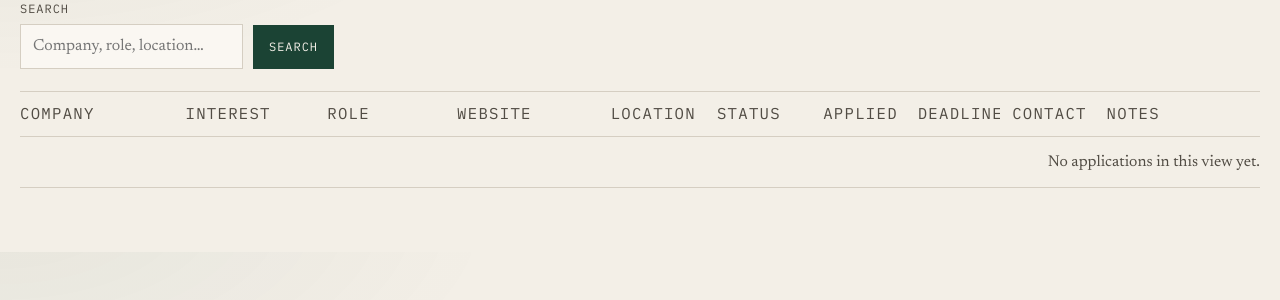
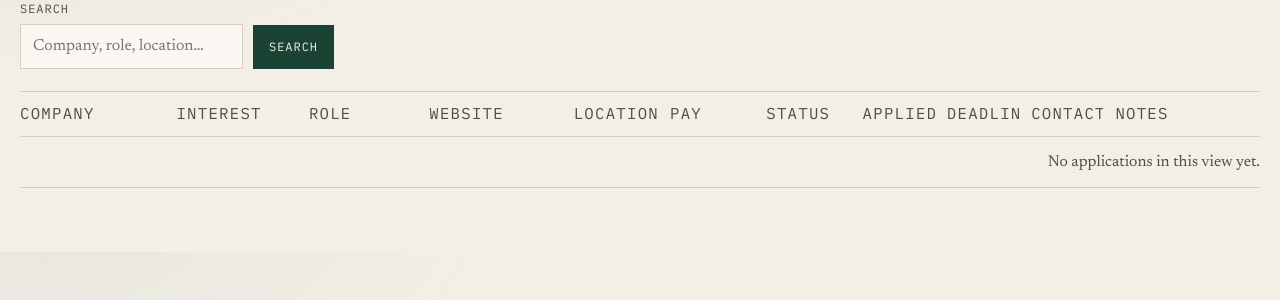
Before and after one commit to alexlindberg1/michelle-lindberg, a Flask app: template templates/board.html in a window 1280 px wide. Shown: the part 118-418 px from the top of the page. Run offline with Flask 3, Linux system fonts and the light colour scheme; the template is opened without the code that fills it, so the values that code supplies are empty.

Commit message:
Track estimated pay on each application.

```diff
--- a/server.py
+++ b/server.py
@@ -39,6 +39,7 @@ LIMITS = {
     "role": 160,
     "website": 400,
     "location": 120,
+    "pay": 80,
     "contact": 160,
     "notes": 4000,
 }
@@ -134,6 +135,7 @@ def create_app(settings=None):
             "role": (form.get("role") or "").strip()[: LIMITS["role"]],
             "website": website[: LIMITS["website"]],
             "location": (form.get("location") or "").strip()[: LIMITS["location"]],
+            "pay": (form.get("pay") or "").strip()[: LIMITS["pay"]],
             "status": status,
             "interest": interest,
             "applied_on": (form.get("applied_on") or "").strip()[:10],
@@ -151,6 +153,7 @@ def create_app(settings=None):
             "role": "",
             "website": "",
             "location": "",
+            "pay": "",
             "status": "To apply",
             "interest": 0,
             "applied_on": "",
@@ -310,6 +313,7 @@ def create_app(settings=None):
                 "role",
                 "website",
                 "location",
+                "pay",
                 "status",
                 "interest",
                 "applied_on",
@@ -386,7 +390,7 @@ def create_app(settings=None):
                     row for row in rows
                     if query in " ".join(
                         str(row.get(key, ""))
-                        for key in ("company", "role", "website", "location", "contact", "notes")
+                        for key in ("company", "role", "website", "location", "pay", "contact", "notes")
                     ).lower()
                 ]
             rows.sort(key=lambda row: row.get("updated_at", ""), reverse=True)
--- a/site/css/dashboard.css
+++ b/site/css/dashboard.css
@@ -243,15 +243,16 @@ table {
   min-width: 980px;
 }
 
-.c-company { width: 13%; }
-.c-interest { width: 12%; }
-.c-role { width: 11%; }
-.c-site { width: 13%; }
-.c-location { width: 9%; }
-.c-status { width: 9%; }
-.c-date { width: 8%; }
-.c-contact { width: 8%; }
-.c-notes { width: 8%; }
+.c-company { width: 12%; }
+.c-interest { width: 11%; }
+.c-role { width: 10%; }
+.c-site { width: 12%; }
+.c-location { width: 8%; }
+.c-pay { width: 8%; }
+.c-status { width: 8%; }
+.c-date { width: 7%; }
+.c-contact { width: 7%; }
+.c-notes { width: 7%; }
 .c-edit { width: 6%; }
 
 caption, .sr {
--- a/templates/board.html
+++ b/templates/board.html
@@ -52,6 +52,7 @@
       <col class="c-role">
       <col class="c-site">
       <col class="c-location">
+      <col class="c-pay">
       <col class="c-status">
       <col class="c-date">
       <col class="c-date">
@@ -66,6 +67,7 @@
         <th>Role</th>
         <th>Website</th>
         <th>Location</th>
+        <th>Pay</th>
         <th>Status</th>
         <th>Applied</th>
         <th>Deadline</th>
@@ -95,6 +97,7 @@
           {% endif %}
         </td>
         <td>{{ row.location }}</td>
+        <td>{{ row.pay }}</td>
         <td><span class="pill pill-{{ row.status | lower | replace(' ', '-') }}">{{ row.status }}</span></td>
         <td>{{ row.applied_on }}</td>
         <td>{{ row.deadline }}</td>
@@ -112,7 +115,7 @@
       {% endfor %}
       {% else %}
       <tr>
-        <td class="empty" colspan="11">No applications in this view yet.</td>
+        <td class="empty" colspan="12">No applications in this view yet.</td>
       </tr>
       {% endif %}
     </tbody>
--- a/templates/form.html
+++ b/templates/form.html
@@ -15,6 +15,10 @@
   <p>
     <label for="location">Location</label>
     <input id="location" name="location" value="{{ item.location }}">
+  </p>
+  <p>
+    <label for="pay">Estimated pay</label>
+    <input id="pay" name="pay" value="{{ item.pay }}" placeholder="$25/hr or $7k/mo">
   </p>
   <p>
     <label for="status">Status</label>
```
